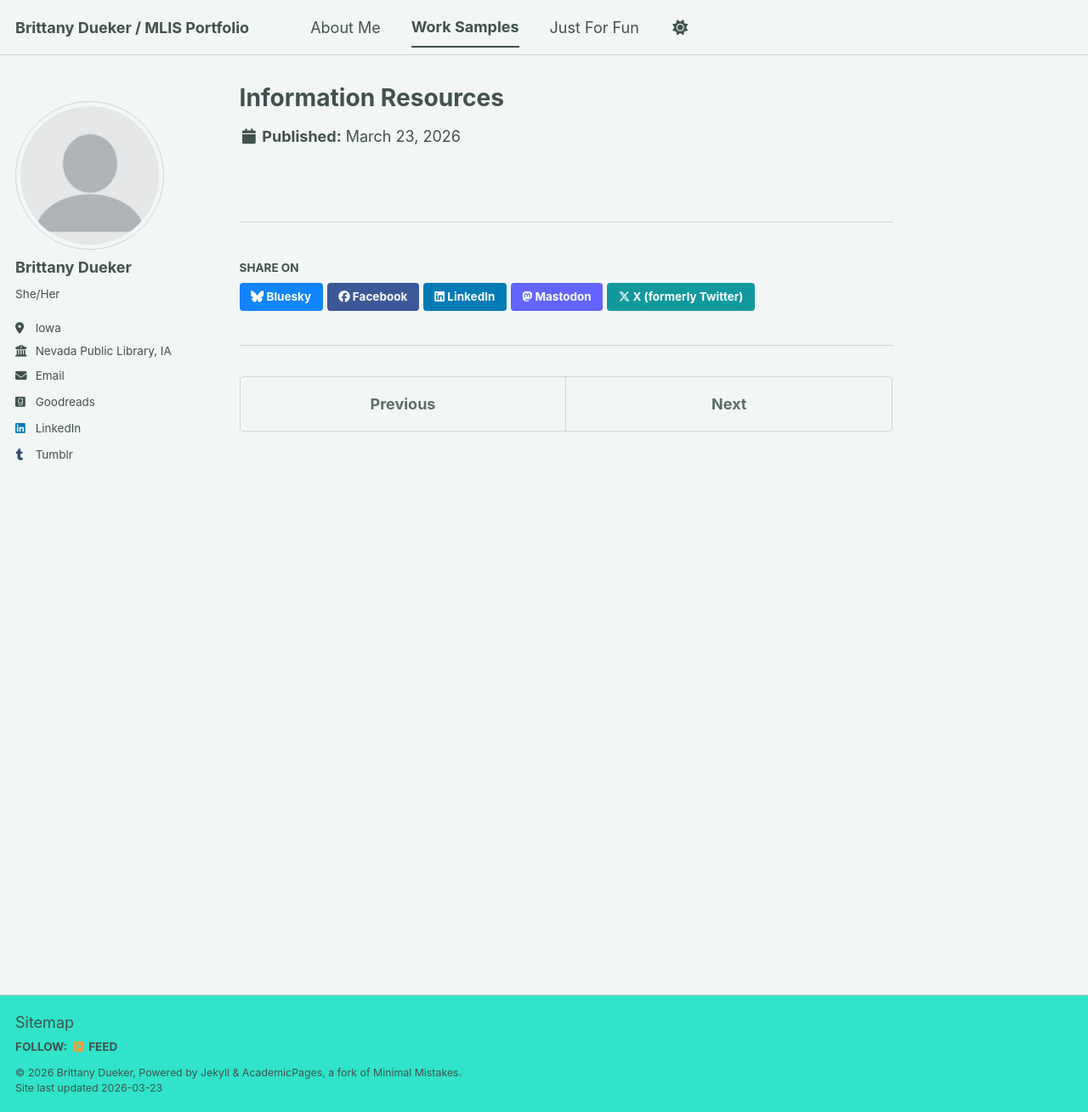
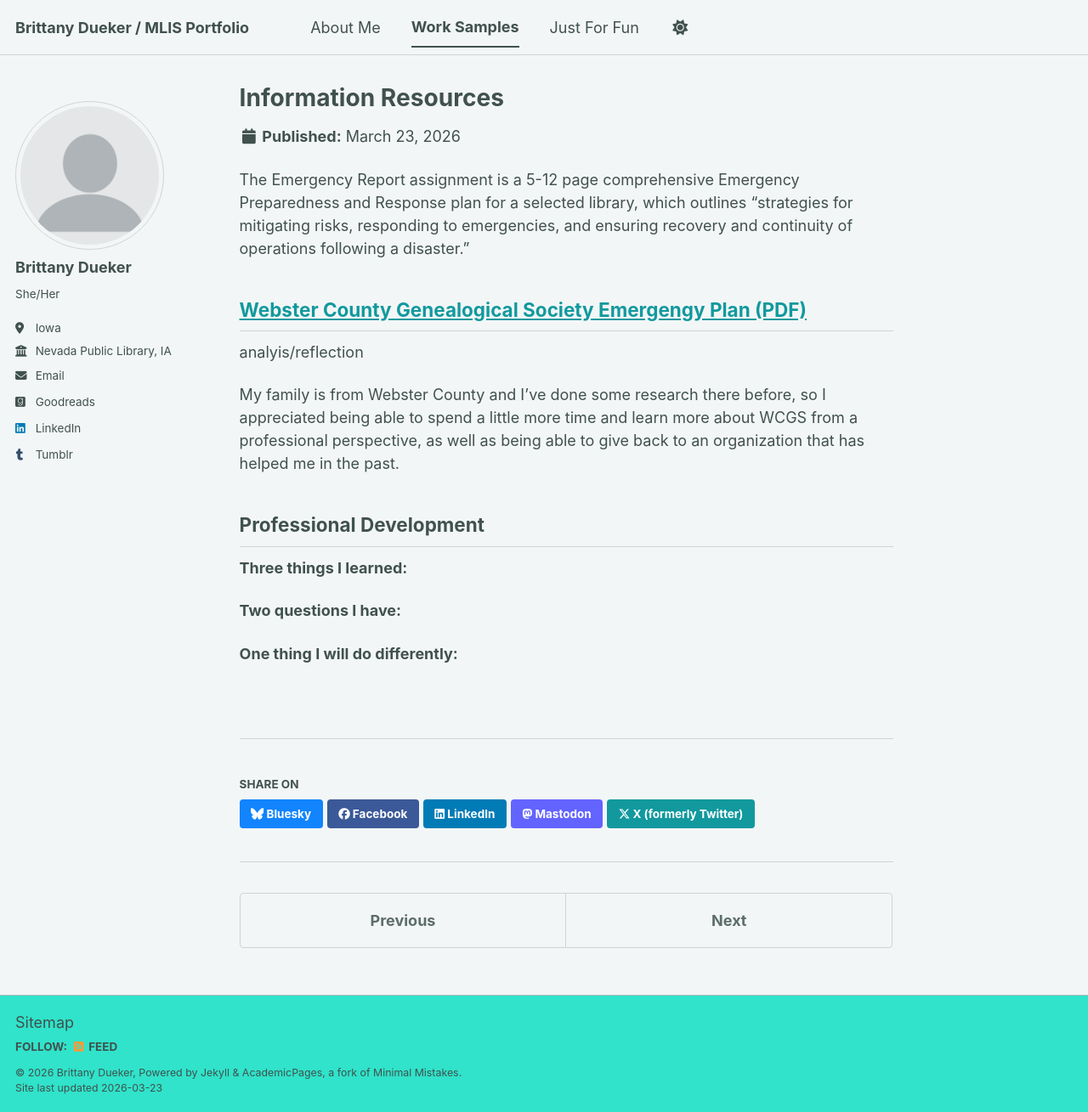
Before and after one commit to PunkCardigan/punkcardigan.github.io, a Jekyll site: the page built from _work/work-2.md, in a window 1280 px wide and 1309 px high. Shown: the whole window at 85% size. Built offline with Jekyll 4.4.1, drawn with Linux system fonts in a browser that asks for light colours; a script bundle is joined from its source files by our own code; library files that are not in the unit come from our copies.

Commit message:
Update work-2.md

```diff
--- a/_work/work-2.md
+++ b/_work/work-2.md
@@ -1,5 +1,29 @@
 ---
 title: "Information Resources"
-excerpt: "Preservation Management (SLIS 5530): Emergency Report <br/>"
+excerpt: "Preservation Management (SLIS 5530): Emergency Preparedness and Response Plan <br/>"
 collection: work
 ---
+
+The Emergency Report assignment is a 5-12 page comprehensive Emergency Preparedness and Response plan for a selected library, which outlines "strategies for mitigating risks, responding to emergencies, and ensuring recovery and continuity of operations following a disaster."
+
+
+[Webster County Genealogical Society Emergengy Plan (PDF)](/files/emergencyplan.pdf)
+---
+
+
+analyis/reflection
+
+My family is from Webster County and I’ve done some research there before, so I appreciated being able to spend a little more time and learn more about WCGS from a professional perspective, as well as being able to give back to an organization that has helped me in the past.
+
+
+Professional Development
+---
+
+
+**Three things I learned:**
+
+
+**Two questions I have:**
+
+
+**One thing I will do differently:**
```
